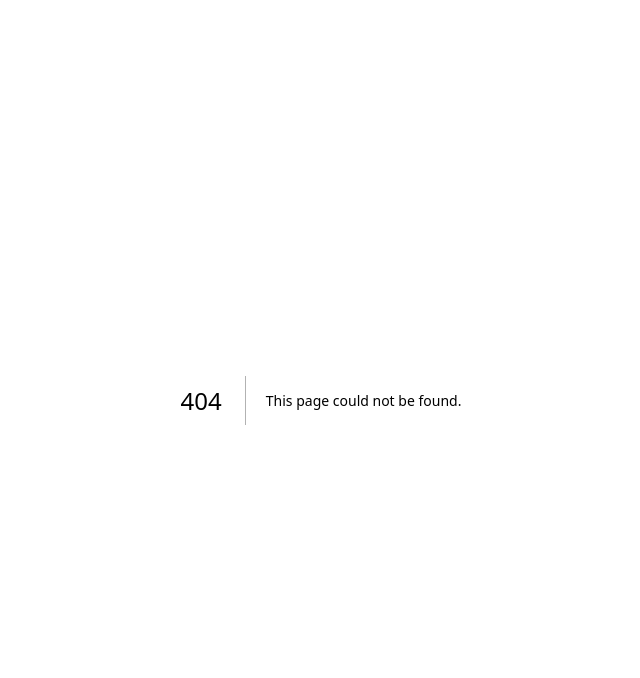
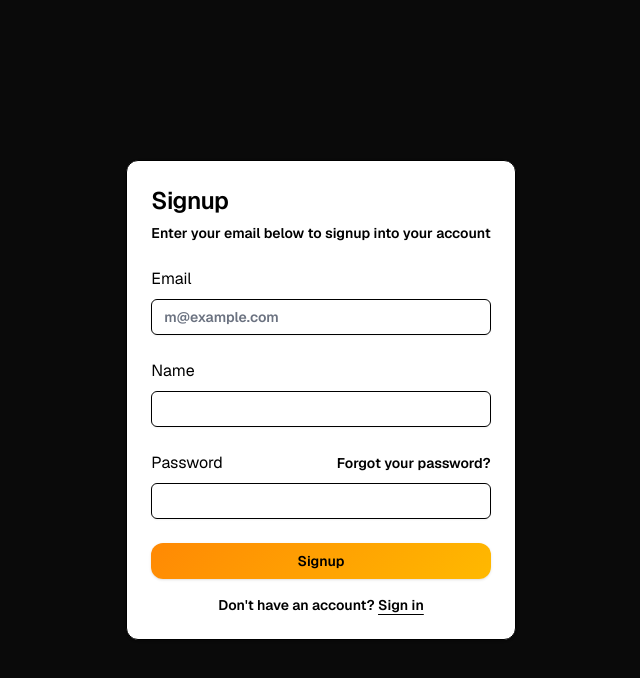
Before and after one commit to HiteshCodesl/ShortlyAi, a Next.js app: page /signup in a window 1280 px wide. Before the commit this address had no page. Shown: the top 678 px of the page, without its empty margins (319-959 px from the left). Built offline with nearby package versions, Linux system fonts and the light colour scheme.

Commit message:
added the signup page

```diff
--- /dev/null
+++ b/app/signup/page.tsx
@@ -0,0 +1,108 @@
+"use client"
+import { Button } from "@/components/ui/button";
+import { Card, CardContent, CardDescription, CardHeader, CardTitle } from "@/components/ui/card";
+import { Input } from "@/components/ui/input";
+import { Label } from "@radix-ui/react-dropdown-menu";
+import axios from "axios";
+import { signIn } from "next-auth/react";
+import { useRouter } from "next/navigation";
+import React, { useState } from "react";
+
+export default function Signup(){
+  const [email, setEmail] = useState('');
+  const [password, setPassword] = useState('');
+  const [name, setName] = useState('');
+
+  const router = useRouter();
+
+    const signUpReq = async(e: React.FormEvent) => {
+      e.preventDefault();
+       const response = await axios.post('/api/auth/register', {
+        email, password, name})
+console.log("response status", response.status)
+console.log("credentials", name, email, password)
+
+       if(response.status == 200){
+        await signIn('credentials',{
+           email,
+           password,
+           redirect:true,
+           callbackUrl:'/'
+        })
+
+       }else{
+        console.log("signup failed")
+       }
+    }
+
+    return(
+        <>
+         <div className="flex justify-center h-screen items-center ">
+      <Card className="bg-white">
+        <CardHeader>
+          <CardTitle className="text-2xl">Signup</CardTitle>
+          <CardDescription className="font-semibold">
+            Enter your email below to signup into your account
+          </CardDescription>
+        </CardHeader>
+        <CardContent>
+          <form onSubmit={signUpReq}>
+            <div className="flex flex-col gap-6">
+              <div className="grid gap-2">
+                <Label id="email">Email</Label>
+                <Input
+                className="font-semibold"
+                  id="email"
+                  type="email"
+                  value={email}
+                  onChange={(e) =>setEmail(e.target.value)}
+                  placeholder="m@example.com"
+                  required
+                />
+              </div>
+              <div className="grid gap-2">
+                <Label id="name">Name</Label>
+                <Input
+                className="font-semibold"
+                  id="name"
+                  value={name}
+                  onChange={(e) => setName(e.target.value)}
+                  type="text"
+                  required
+                />
+              </div>
+              <div className="grid gap-2">
+                <div className="flex items-center">
+                  <Label id="password">Password</Label>
+                  <a
+                    href="#"
+                    className="ml-auto inline-block text-sm underline-offset-4 hover:underline font-semibold"
+                  >
+                    Forgot your password?
+                  </a>
+                </div>
+                <Input
+                className="font-semibold" id="password"
+                type="password"
+                value={password}
+                onChange={(e)=> setPassword(e.target.value)}
+                required />
+              </div>
+              <Button type='submit' className="w-full btn-primary">
+                Signup
+              </Button>
+
+            </div>
+            <div className="mt-4 text-center text-sm font-semibold">
+              Don&apos;t have an account?{" "}
+              <a href="/login" className="underline underline-offset-4">
+                Sign in
+              </a>
+            </div>
+          </form>
+        </CardContent>
+      </Card>
+         </div>
+        </>
+    )
+}
```
